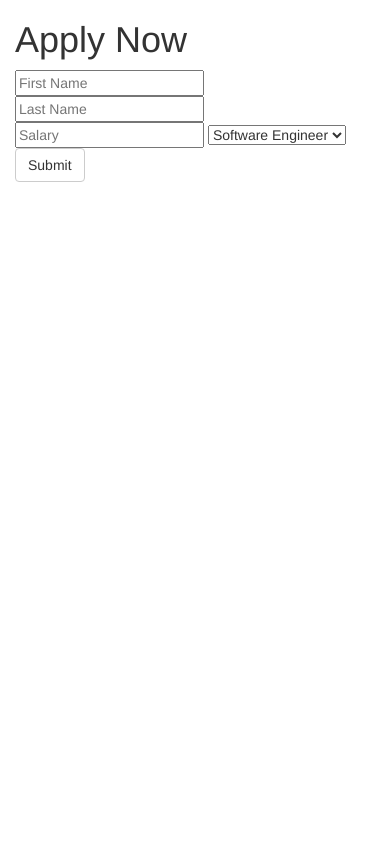
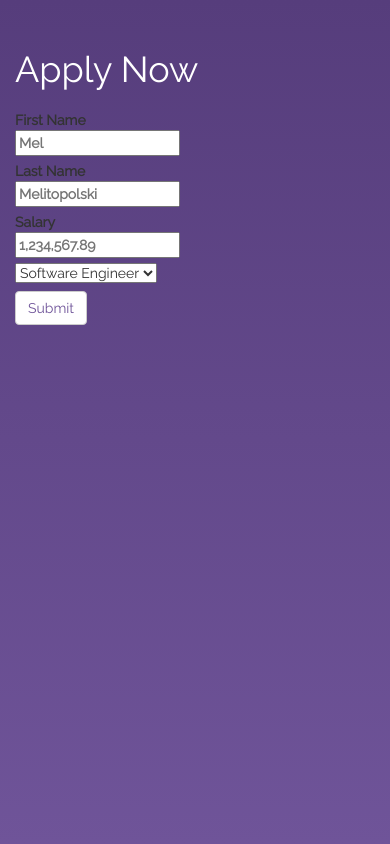
Before and after one commit to NatashaMitchko/flask-skills, a Flask app: page /application-form in a window 390 px wide. Run offline with Flask 2, Linux system fonts and the light colour scheme; some libraries are stand-ins or nearby versions.

Commit message:
Re-ordered style sheets in base. Made idex inherit from base so mine has precedence. Wrapped inputs with labels for useability. Changed input placeholders to examples instead of field names

```diff
--- a/server.py
+++ b/server.py
@@ -12,18 +12,20 @@ app.secret_key = "H4587YWVJUFT7YGW57HGW457H498209238SERUGH" #very secret
 
 @app.route('/')
 def index():
-    return render_template('index.html')
+    return render_template('index.html',
+                            title="Home")
 
 @app.route('/application-form')
 def application_form():
     title = "Apply Now"
     return render_template('application-form.html', title=title)
 
-@app.route('/application-success')
+@app.route('/application-success', methods=['POST'])
 def application_response():
     first_name = request.form.get('first_name')
     last_name = request.form.get('last_name')
     salary = request.form.get('salary')
+    salary = "${:,.2f}".format(float(salary))
     job = request.form.get('job')
 
     if job == 'SWE':
--- /dev/null
+++ b/static/style.css
@@ -0,0 +1,51 @@
+
+body {
+    height: 500%;
+    padding: 30px 0;
+    text-align: left;
+    background-color: #6f5499;
+    background-image: linear-gradient(to bottom,#563d7c 0,#6f5499 100%);
+    font-family: "Raleway", Helvetica, sans-serif;
+
+}
+
+/*Make sure the html/ body blocks fill the entire screen*/
+html, body {
+    margin: 0;
+    height: 100%;
+    width: 100%;
+}
+
+/* override h1 default margin of 10px*/
+h1 {
+    margin-bottom: 20px;
+    color:white;
+}
+
+select {
+    margins:16px;
+}
+
+a, a:hover, a:focus {
+    color: white;
+    text-decoration: underline;
+}
+
+label {
+    display: block;
+}
+
+/* In base - wraps around block content */
+.text {
+    border: 2px;
+    border-color: white;
+}
+
+.submit {
+    padding-top: 8px;
+}
+
+/*Override bootstrap button text color*/
+.btn-default {
+    color: rgb(111, 84, 153);
+}
--- a/templates/application-form.html
+++ b/templates/application-form.html
@@ -2,16 +2,16 @@
 {% block content %}
 <h1>{{ title }}</h1>
 <form action="/application-success" method="POST">
-  <input type="text" name="first_name" placeholder="First Name" required>
-  <input type="text" name="last_name" placeholder="Last Name" required>
-  <input type="text" name="salary" placeholder="Salary" required>
+  <label>First Name <br><input type="text" name="first_name" placeholder="Mel" required></label>
+  <label>Last Name <br><input type="text" name="last_name" placeholder="Melitopolski" required></label>
+  <label>Salary <br><input type="text" name="salary" placeholder="1,234,567.89" required></label>
     <select name="job" required>
       <option value="SWE">Software Engineer</option>
       <option value="QA">QA Engineer</option>
       <option value="PM">Product Manager</option>
     </select>
   <div class="submit">
-    <input type="submit" class="btn btn-default">
+    <input type="submit" class="btn btn-default" href="/application-success">
   </div>
 </form>
 {% endblock %}
--- a/templates/base.html
+++ b/templates/base.html
@@ -2,10 +2,11 @@
 <html>
 <head>
     <title>{% block title %}{% endblock%}</title>
-    <link rel="stylesheet" href="static/style.css">
     <!-- fun font and bootstrap links -->
     <link href="https://fonts.googleapis.com/css?family=Raleway" rel="stylesheet">
     <link rel="stylesheet" href="https://maxcdn.bootstrapcdn.com/bootstrap/3.3.7/css/bootstrap.min.css" integrity="sha384-BVYiiSIFeK1dGmJRAkycuHAHRg32OmUcww7on3RYdg4Va+PmSTsz/K68vbdEjh4u" crossorigin="anonymous">
+    <link rel="stylesheet" href="static/style.css">
+
 </head>
 <body>
     <!-- Content wrapped in a div to place everything in the center of the page -->
```
Also changed, not shown: templates/index.html (+5 -16 lines).
